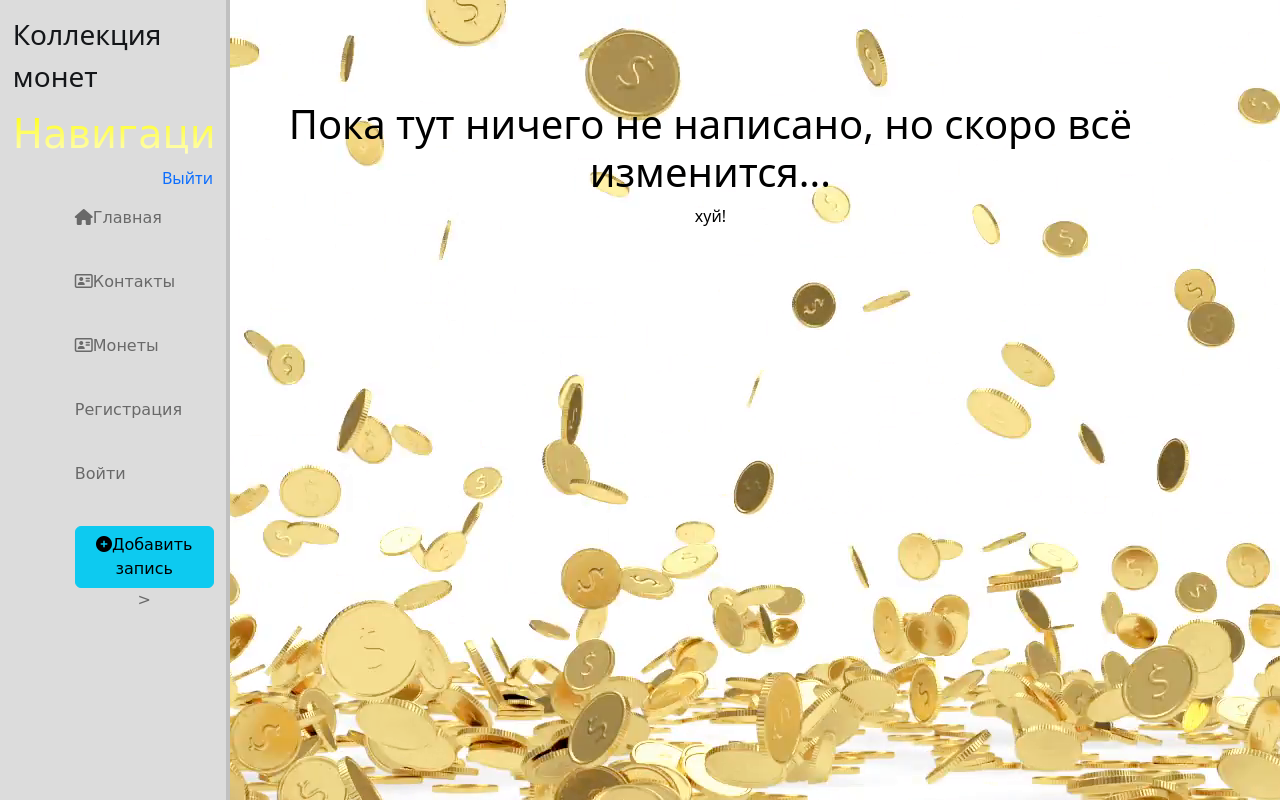
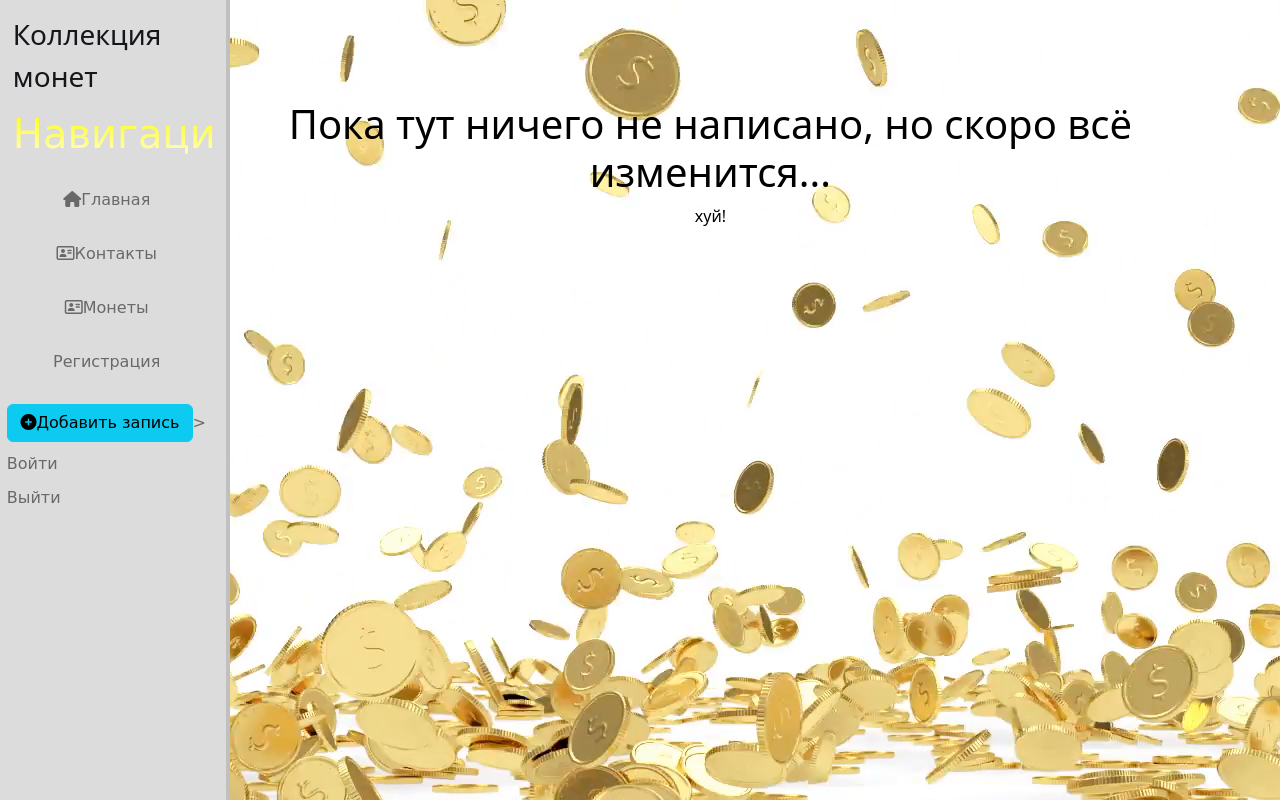
Before and after one commit to Trmtrg/money_collection, a Django app: template moneysite/main/templates/main/about.html in a window 1280 px wide. Run offline with Django 4.2, Linux system fonts and the light colour scheme; the template is opened without the code that fills it, so the values that code supplies are empty.

Commit message:
css changes

```diff
--- a/moneysite/main/static/main/css/main.css
+++ b/moneysite/main/static/main/css/main.css
@@ -35,11 +35,20 @@ aside li {
     text-decoration: none;
     list-style: none;
     outline: none;
-    display: inline-block;
-    margin-left: 30px;
-    margin-top: 40px;
-    float: left;
+    display: block;
+    margin-left: -45px;
+    margin-top: 30px;
     text-align: center;
+}
+
+aside ol {
+    font-family: cursive;
+    color: #696969;
+    text-decoration: none;
+    list-style: none;
+    outline: none;
+    margin-top: 10px;
+    margin-left: -70px;
 }
 
 /* Надпись "Коллекция монет" */
@@ -47,6 +56,13 @@ aside span {
     font-size: 28px;
     text-align: center;
     color: #141619;
+}
+
+aside ul ol:hover, aside ul a:hover {
+    transform: scale(1.05);
+    outline: none;
+    text-decoration: none;
+    color: #FFFDD0
 }
 
 /* Расширение ссылок */
--- a/moneysite/main/templates/main/layout.html
+++ b/moneysite/main/templates/main/layout.html
@@ -20,9 +20,9 @@
             <a href="{% url 'about' %}"><li><i class="fa-regular fa-address-card"></i>Контакты</li></a>
             <a href="{% url 'moneys_home' %}"><li><i class="fa-regular fa-address-card"></i>Монеты</li></a>
             <a href="{% url 'register' %}"><li>Регистрация</li></a>
-            <a href="{% url 'login' %}"><li>Войти</li></a>
-            <a href="{% url 'logout' %}">Выйти</a>
             <a href="{% url 'create' %}"><li><button class="btn btn-info"><i class="fas fa-plus-circle"></i>Добавить запись</button>></li></a>
+            <a href="{% url 'login' %}"><ol>Войти</ol></a>
+            <a href="{% url 'logout' %}"><ol>Выйти</ol></a>
         </ul>
     </aside>
     <main>
```
Also changed, not shown: moneysite/db.sqlite3.
